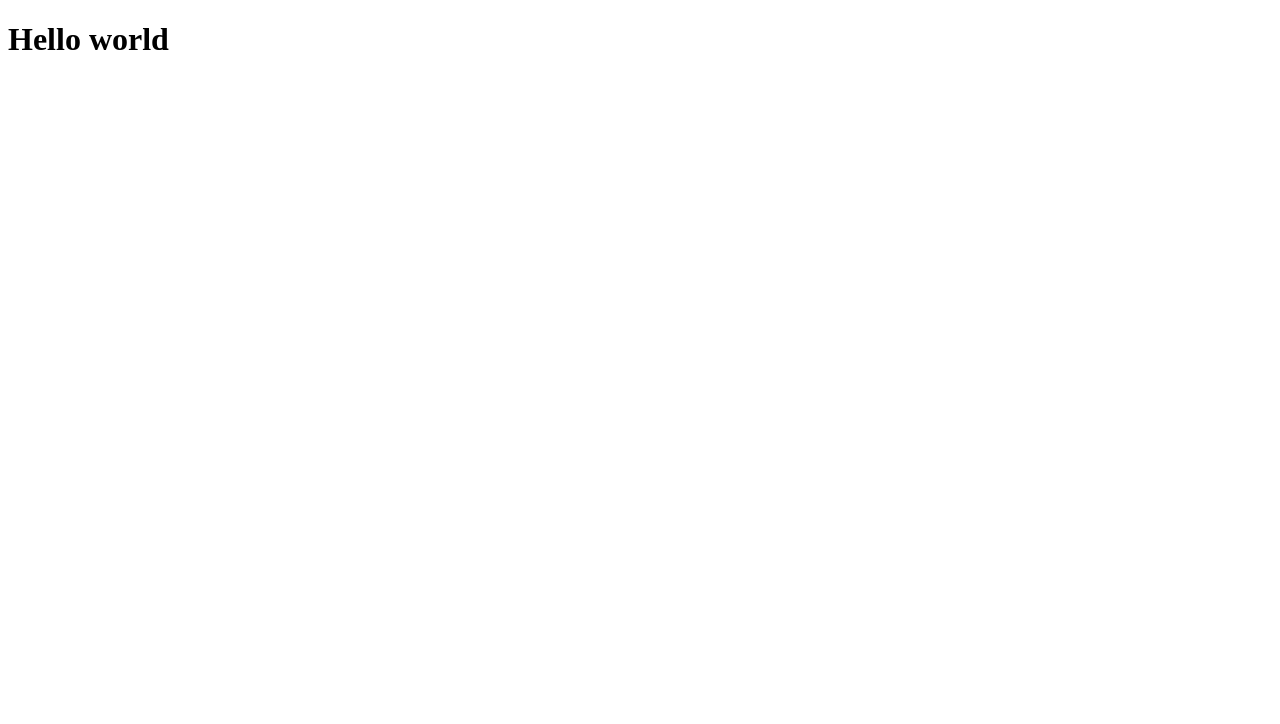
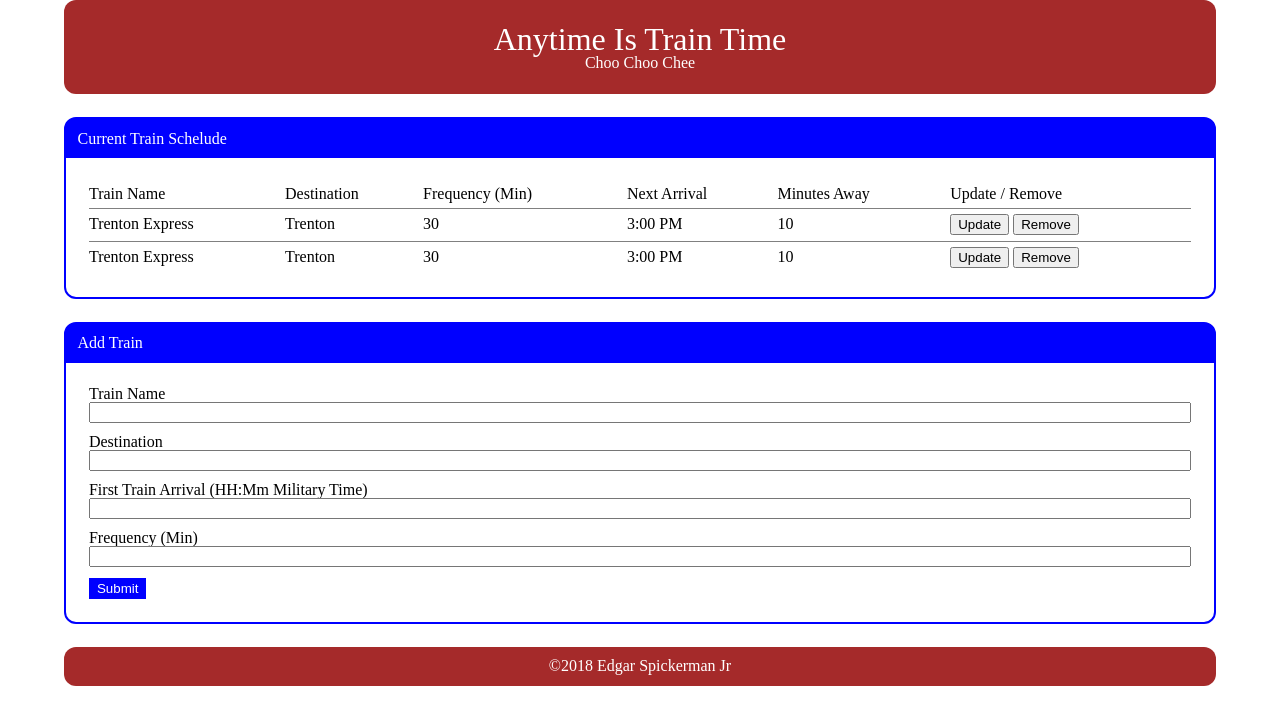
Before and after one commit to EdgarSpickerman/train-scheluder, a plain HTML site: page index.html in a window 1280 px wide. Drawn offline with nearby package versions, Linux system fonts and the light colour scheme.

Commit message:
added static front end to match mockup

```diff
--- a/index.html
+++ b/index.html
@@ -1,17 +1,86 @@
 <!DOCTYPE html>
 <html lang="en">
+
 <head>
   <meta charset="UTF-8">
   <meta name="viewport" content="width=device-width, initial-scale=1.0">
   <meta http-equiv="X-UA-Compatible" content="ie=edge">
   <title>Document</title>
+  <link rel="stylesheet" href="public/css/reset.css">
+  <link rel="stylesheet" href="public/css/styles.css">
 </head>
+
 <body>
-  <div id="mainWrapper">
-    <header>
-      <h1>Hello world</h1>
+  <div id="mainWrapper" class="tCap lay tc">
+    <header class="brown rad mb-2 p-2">
+      <h1 class="logo">anytime is train time</h1>
+      <span>choo choo chee</span>
     </header>
+    <div id="contentWrapper" class="tl mb-2">
+      <div id="tableBox" class="blue rad mb-2">
+        <p class="p-1">current train schelude</p>
+        <div class="p-2 pri">
+          <table class="fluid">
+            <thead>
+              <th>train name</th>
+              <th>destination</th>
+              <th>frequency (min)</th>
+              <th>next arrival</th>
+              <th>minutes away</th>
+              <th>update / remove</th>
+            </thead>
+            <tbody>
+              <tr data-id="1234">
+                <td>trenton express</td>
+                <td>trenton</td>
+                <td>30</td>
+                <td>3:00 PM</td>
+                <td>10</td>
+                <td class="btns">
+                  <button class="up tCap">update</button>
+                  <button class="rmv tCap">remove</button>
+                </td>
+              </tr>
+              <tr data-id="1432">
+                  <td>trenton express</td>
+                  <td>trenton</td>
+                  <td>30</td>
+                  <td>3:00 PM</td>
+                  <td>10</td>
+                  <td class="btns">
+                    <button class="up tCap">update</button>
+                    <button class="rmv tCap">remove</button>
+                  </td>
+                </tr>
+            </tbody>
+          </table>
+        </div>
+      </div>
+      <div id="formBox" class="blue rad">
+        <p class="p-1">add train</p>
+        <form action="" class="pri p-2">
+          <label for="name">train name</label>
+          <input type="text" class="fluid mb-1" id="name">
+          <label for="dest">destination</label>
+          <input type="text" id="dest" class="mb-1 fluid">
+          <label for="next">first train arrival (HH:mm military time)</label>
+          <input type="text" id="next" class="fluid mb-1">
+          <label for="freq">frequency (min)</label>
+          <input type="text" id="freq" class="mb-1 fluid">
+          <button type="submit" id="search" class="tCap blue">submit</button>
+        </form>
+      </div>
+    </div>
+    <div id="footerWrapper" class="brown rad p-1">
+      <footer>
+        <p>&copy;2018 Edgar Spickerman jr</p>
+      </footer>
+    </div>
   </div>
   <!-- scripts go here -->
+  <script src="public/js/jquery-3.3-1.min.js"></script>
+  <script src="public/js/moment.js"></script>
+  <script src="public/js/app.js"></script>
 </body>
+
 </html>
--- /dev/null
+++ b/public/css/styles.css
@@ -0,0 +1,61 @@
+* {
+  box-sizing: border-box;
+}
+thead,tr{
+  border-bottom:1px solid gray;
+}
+tbody tr:last-child{
+  border-bottom: 0px;
+}
+td,th{
+  padding:0.5% 0;
+}
+.lay{
+  width:90%;
+  margin:0 auto;
+}
+.fluid{
+  width:100%;
+}
+.logo{
+  font-size:2rem;
+}
+.p-1{
+  padding:1%;
+}
+.p-2{
+  padding: 2%;
+}
+.mb-1{
+  margin-bottom: 1%;
+}
+.mb-2{
+  margin-bottom: 2%;
+}
+.tc {
+  text-align: center;
+}
+.tCap {
+  text-transform: capitalize;
+}
+.tl {
+  text-align: left;
+}
+.rad{
+  border-radius:12px;
+}
+.pri{
+  background-color:white;
+  color:black;
+  border-bottom-left-radius: 10px;
+  border-bottom-right-radius: 10px;
+}
+.blue{
+  background-color:blue;
+  border:2px solid blue;
+  color:white;
+}
+.brown{
+  background-color:brown;
+  color:white;
+}
```
Also changed, not shown: public/js/app.js (added).
